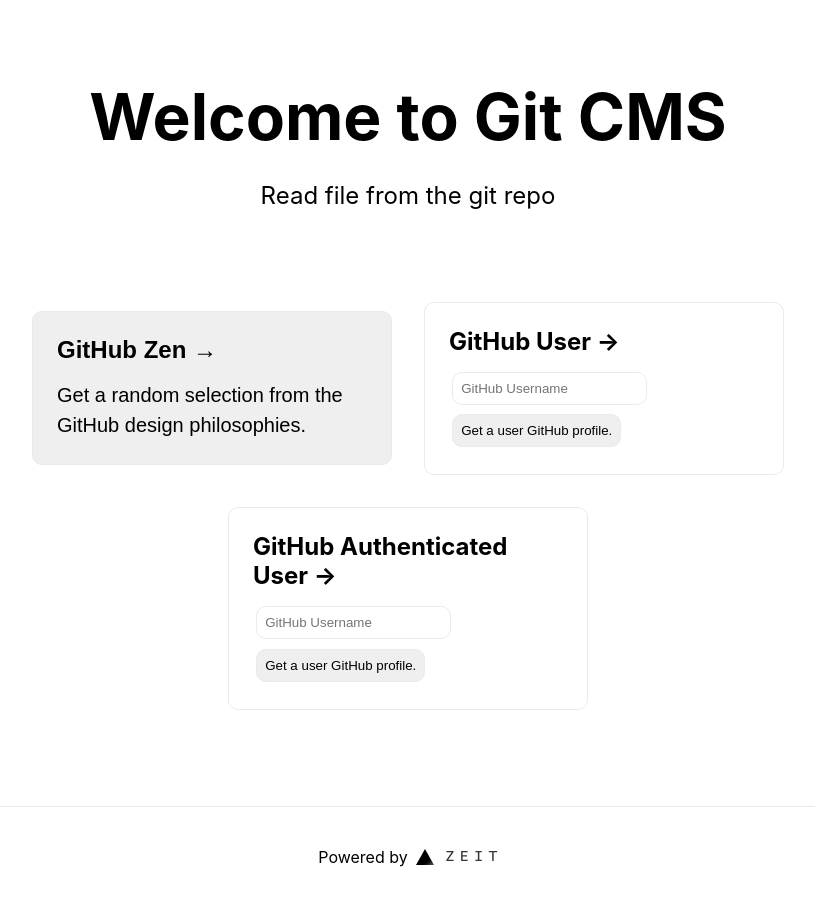
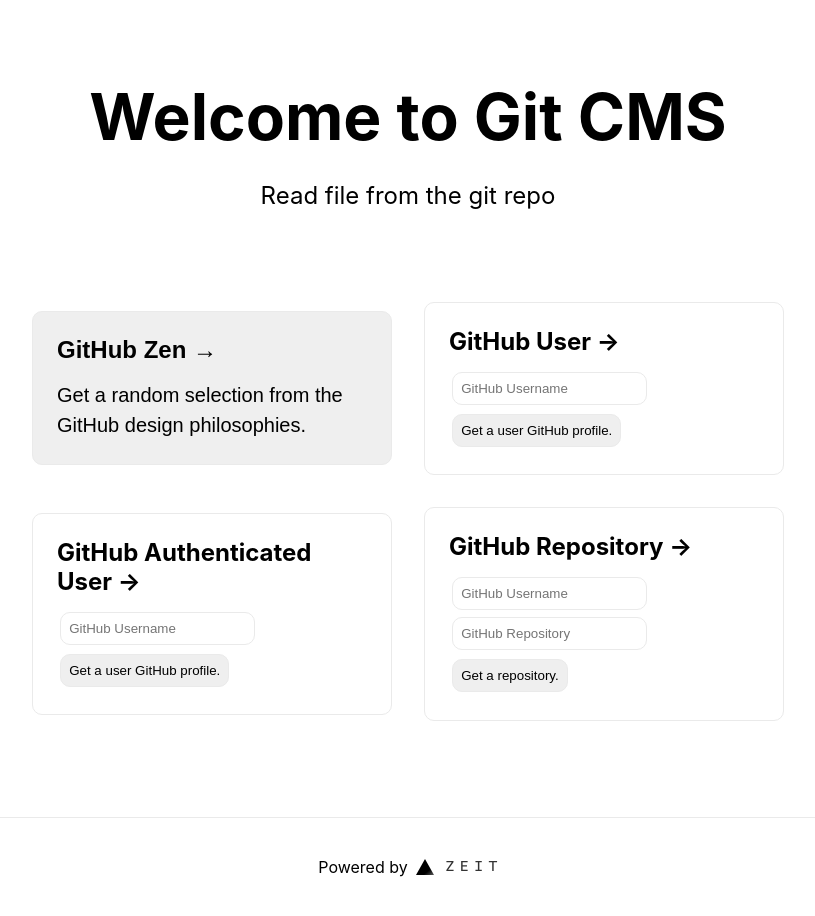
Before and after one commit to workwithizzi/git-cms, a Next.js app: page / in a window 1280 px wide. Shown: the whole page, without its empty margins (232-1047 px from the left). Built offline with nearby package versions, Linux system fonts and the light colour scheme.

Commit message:
Fetch Repo data

```diff
--- a/pages/index.js
+++ b/pages/index.js
@@ -13,6 +13,13 @@
   const [username, setUsername] = useState("");
   const [profile, setProfile] = useState({});
   const [profileAuth, setProfileAuth] = useState({});
+  const [repository, setRepository] = useState({
+    name: "",
+    data: {}
+  });
+
+  const _onUsernameChange = () => setUsername(event.target.value);
+  const _onRepositoryChange = () => setRepository({ name: event.target.value });
 
   const _getZen = async () => {
     try {
@@ -25,8 +32,6 @@
       return;
     }
   }
-
-  const _onUsernameChange = () => setUsername(event.target.value);
 
   const _getUser = async () => {
     try {
@@ -50,6 +55,21 @@
       console.log(user)
       setProfileAuth(user);
       setIsResponse(true);
+    } catch (error) {
+      console.log(error);
+      return;
+    }
+  }
+
+  const _getRepository = async () => {
+    try {
+      const repo = await axios.get(`${API_REQUEST_CONFIG.GITHUB_API_URL}/repos/${username}/${repository.name}`, {
+        auth: {
+          username: process.env.GITHUB_PRIVATE_TOKEN,
+        }
+      });
+      console.log(repo);
+      setRepository({ data: repo });
     } catch (error) {
       console.log(error);
       return;
@@ -88,6 +108,12 @@
             <h3 className="inline">GitHub Authenticated User &rarr;</h3>
             <input className="inline input__text" placeholder="GitHub Username" onChange={_onUsernameChange} />
             <button className="button__card" onClick={_getUserAuth}>Get a user GitHub profile.</button>
+          </div>
+          <div className="card">
+            <h3 className="inline">GitHub Repository &rarr;</h3>
+            <input className="inline input__text" placeholder="GitHub Username" onChange={_onUsernameChange} />
+            <input className="inline input__text" placeholder="GitHub Repository" onChange={_onRepositoryChange} />
+            <button className="button__card" onClick={_getRepository}>Get a repository.</button>
           </div>
         </div>
       </main>
```
